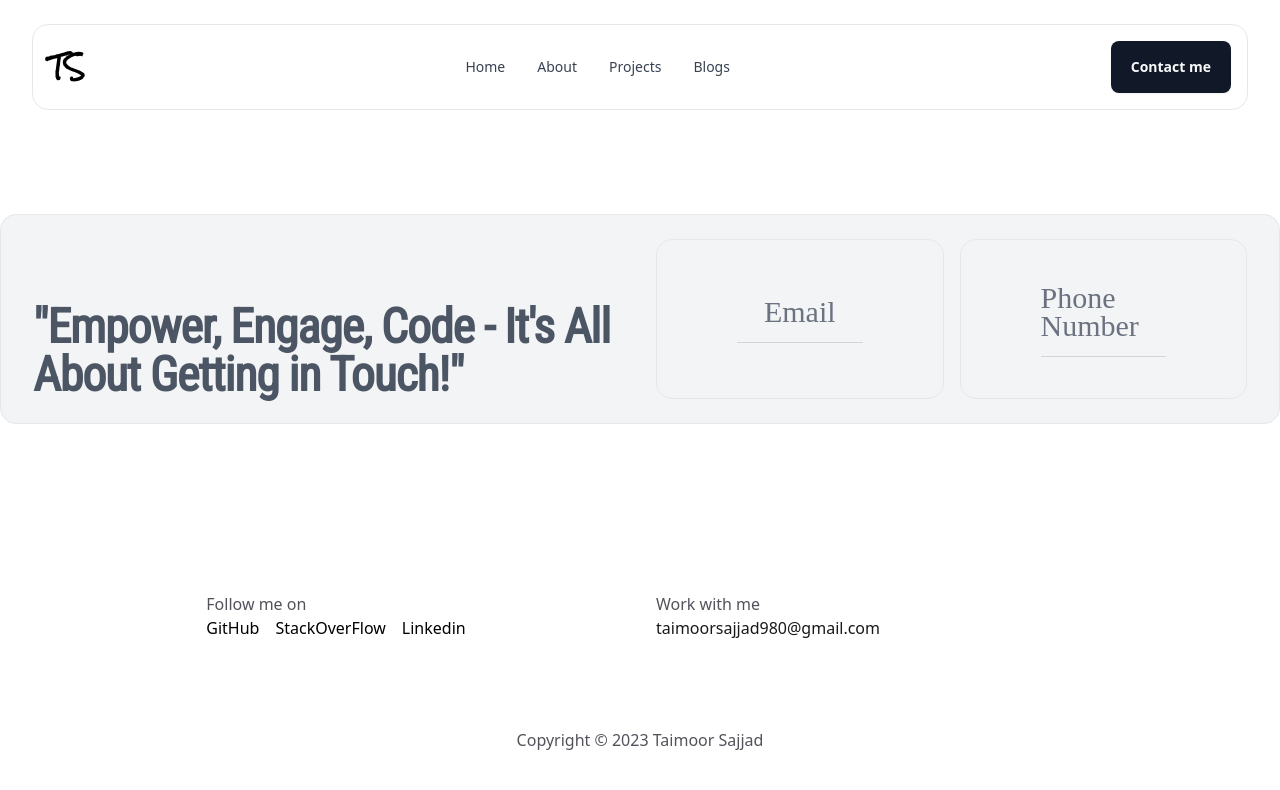
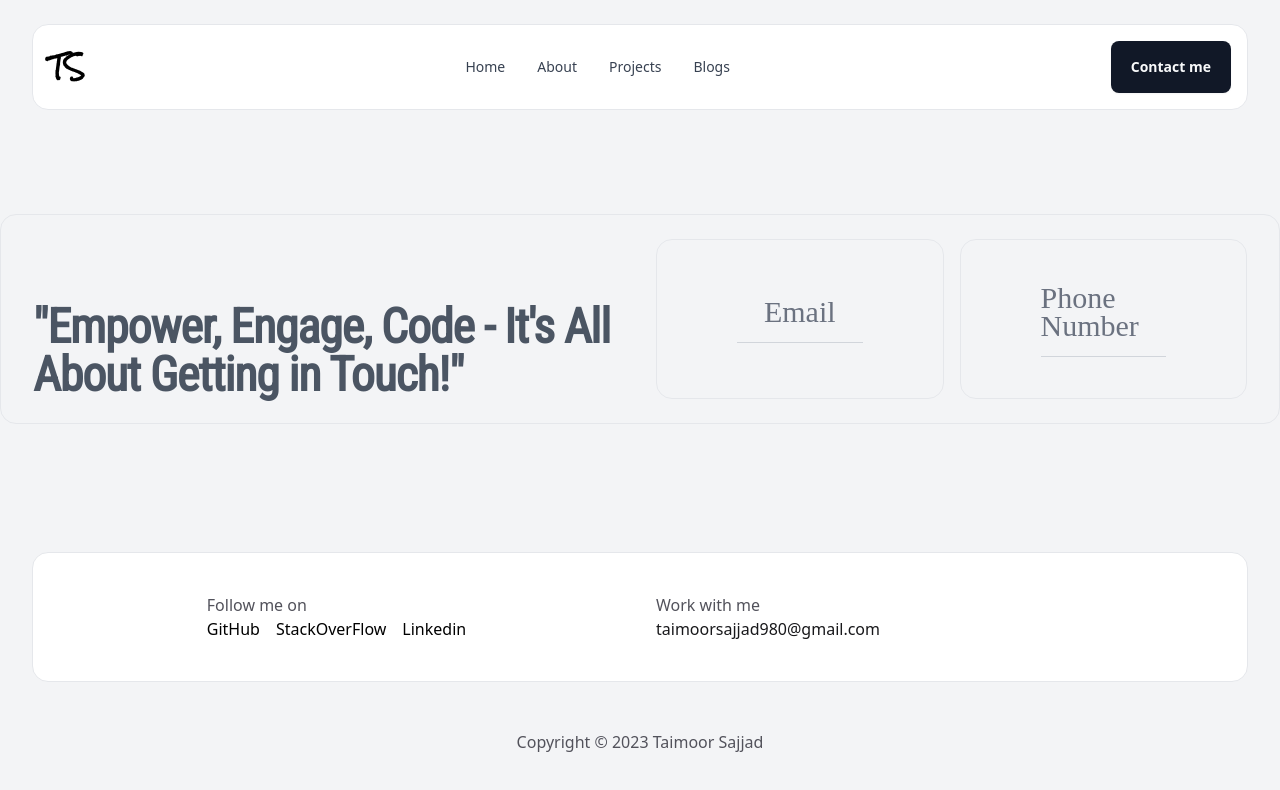
Before and after one commit to 1TaimoorSajjad/portfolio, an Angular app: page /contact in a window 1280 px wide. Shown: the top 790 px of the page. Built offline with nearby package versions, Linux system fonts and the light colour scheme; a web font is replaced by a local one.

Commit message:
changed the color scheme

```diff
--- a/src/app/app.component.html
+++ b/src/app/app.component.html
@@ -1,3 +1,11 @@
-<app-header></app-header>
-<router-outlet></router-outlet>
-<app-footer></app-footer>
+<div>
+    <div class="bg-gray-100">
+        <app-header></app-header>
+    </div>
+    <div class="bg-gray-100 ">
+        <router-outlet></router-outlet>
+    </div>
+    <div class="bg-gray-100">
+        <app-footer></app-footer>
+    </div>
+</div>
--- a/src/app/components/footer/footer.component.html
+++ b/src/app/components/footer/footer.component.html
@@ -1,7 +1,7 @@
 <footer class=" py-12">
     <div class="mx-auto max-w-7xl px-4 sm:px-6 lg:px-8">
         <div>
-            <div class="bg-white rounded-2xl px-4 py-10">
+            <div class="bg-white rounded-2xl px-4 py-10 border">
                 <div class="grid sm:grid-cols-2 lg:grid-cols-4 gap-8 items-center">
                     <!-- <div class="sm:col-span-2 lg:col-span-1"><a aria-label="Home" href="/"><img loading="lazy"
                                 width="100" height="100" decoding="async" data-nimg="1" class="h-12 w-auto"
--- a/src/app/components/header/header.component.html
+++ b/src/app/components/header/header.component.html
@@ -1,4 +1,4 @@
-<header class="py-6 sticky top-0 inset-x-0 z-50  ">
+<header class="py-6 sticky top-0 inset-x-0 z-5">
     <div class="mx-auto max-w-7xl px-4 sm:px-6 lg:px-8">
         <nav class="relative flex justify-between items-center bg-white p-4 rounded-2xl border gap-x-6">
             <div class="font-rock-salt text-2xl font-extrabold">TS</div>
```
